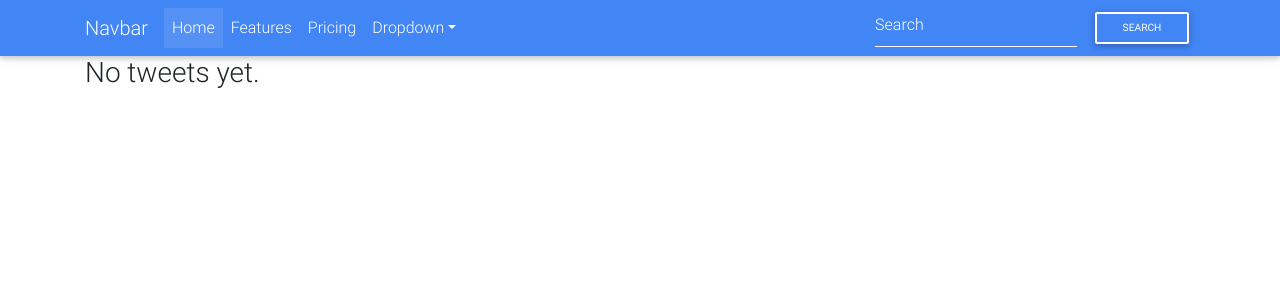
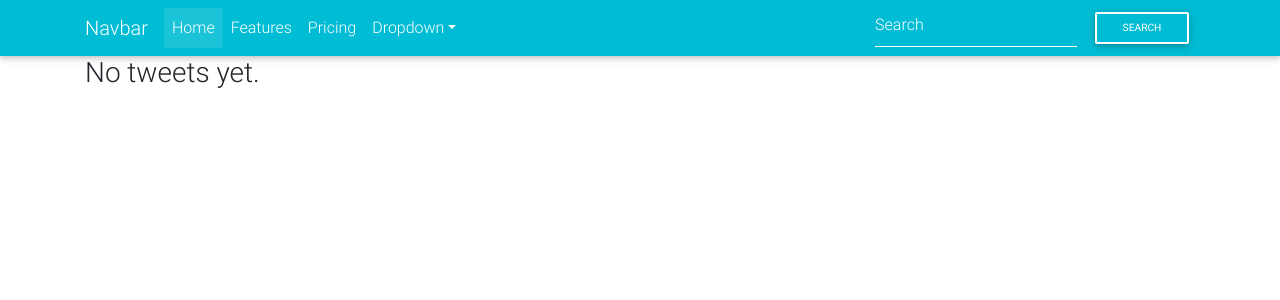
Before and after one commit to Alexmhack/django_tweetme, a Django app: page /tweet/ in a window 1280 px wide. Shown: the top 300 px of the page. Run offline with Django 3.2, Linux system fonts and the light colour scheme; data that the repository does not hold is empty; some libraries are stand-ins or nearby versions.

Commit message:
change navbar color

```diff
--- a/tweets/templates/navbar.html
+++ b/tweets/templates/navbar.html
@@ -1,5 +1,5 @@
 <!--Navbar-->
-<nav class="navbar navbar-expand-lg navbar-dark primary-color">
+<nav class="navbar navbar-expand-lg navbar-dark cyan">
 <div class="container">
     <!-- Navbar brand -->
     <a class="navbar-brand" href="#">Navbar</a>
```
